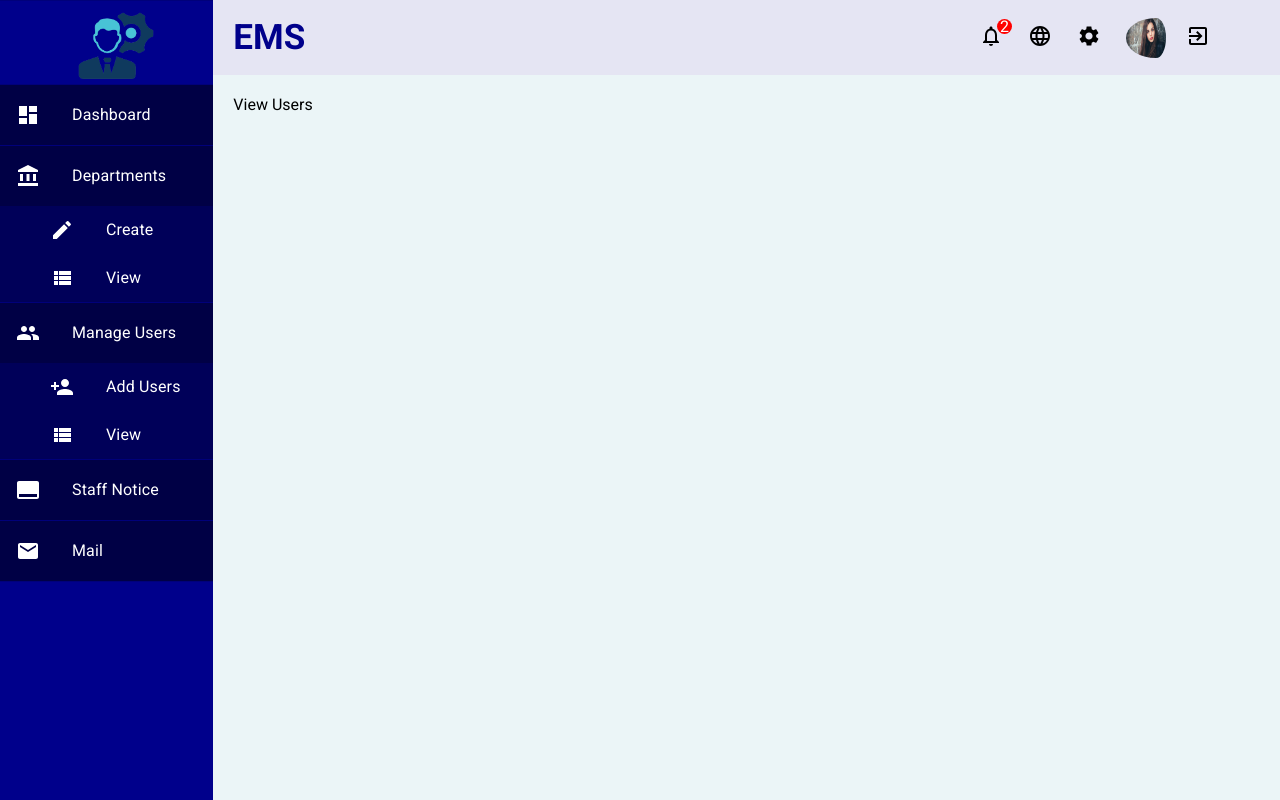
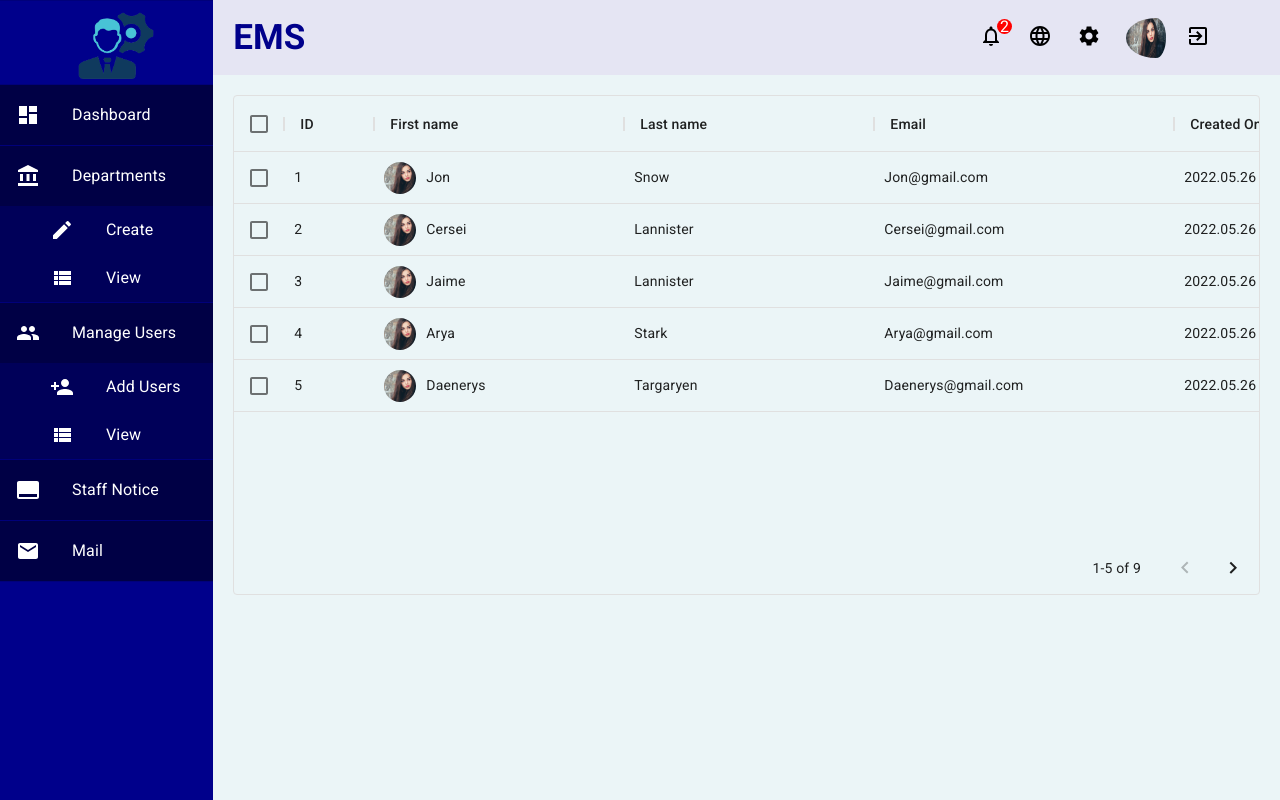
Before and after one commit to sasindusubodhaka/EMS-Sample-Project-Frondend, a React (Create React App) app: page /admin/viewusers in a window 1280 px wide. Shown: the top 800 px of the page. Built offline with nearby package versions, Linux system fonts and the light colour scheme.

Commit message:
userlist

```diff
--- a/package.json
+++ b/package.json
@@ -4,6 +4,7 @@
   "private": true,
   "dependencies": {
     "@material-ui/core": "^4.12.4",
+    "@material-ui/data-grid": "^4.0.0-alpha.37",
     "@material-ui/icons": "^4.11.3",
     "@material-ui/styles": "^4.11.5",
     "@testing-library/jest-dom": "^5.16.4",
--- a/src/components/dataCard/DataCard.js
+++ b/src/components/dataCard/DataCard.js
@@ -18,11 +18,12 @@ const useStyles = makeStyles({
         fontSize: '16px',
     },
     cardContent: {
-        width: '140px',
-        textAlign: 'center',
-        // color: '#fff',
-        // backgroundImage: `linear-gradient(to right, rgba(0, 224, 255, 1), rgba(0, 133, 255, 1))`,
-        fontSize: '18px',
+
+        // textAlign: 'center',
+        // textAlignLast:'center',
+        padding:'30px 10px 10px 85px',
+        backgroundColor: 'rgb(229, 229, 243)',
+        fontSize: '20px',
         fontWeight: 'bold',
         flexGrow: 1,
     },
--- a/src/pages/dashboard/Charts/RegUsersChart.js
+++ b/src/pages/dashboard/Charts/RegUsersChart.js
@@ -20,7 +20,7 @@ const useStyles = makeStyles({
     textAlign:'center',
     fontWeight:'bold',
     alignContent:'center',
-    color:'black'
+    color:'white'
 
   }
 });
@@ -59,7 +59,7 @@ const RegUsersChart = () => {
   {
     return (
       <Card >
-        <CardHeader title={"Monthly Registered Users"} style={{ backgroundColor: 'rgba(0,0,205,0.5)', margin: '0', opacity: '0.9',textAlign: 'center' }} classes={{title: materializeUIClasses.headerTitle}}></CardHeader>
+        <CardHeader title={"Monthly Registered Users"} style={{ backgroundColor: '#000059', margin: '0', opacity: '0.9',textAlign: 'center' }} classes={{title: materializeUIClasses.headerTitle}}></CardHeader>
         <CardContent style={{height:'10cm'}}>
             <Bar
               data={state}
--- a/src/pages/dashboard/Charts/UserTypeChart.js
+++ b/src/pages/dashboard/Charts/UserTypeChart.js
@@ -22,7 +22,7 @@ const useStyles = makeStyles({
     textAlign: 'center',
     fontWeight: 'bold',
     alignContent: 'center',
-    color: 'black',
+    color: 'white',
   },
   chart:{
     height:'100%',
@@ -66,7 +66,7 @@ const UserTypeChart = () => {
   {
     return (
       <Card>
-        <CardHeader title={"Registered User Types"} style={{ backgroundColor: 'rgba(0,0,205,0.5)', opacity: '0.9', textAlign: 'center' }} classes={{ title: materializeUIClasses.headerTitle }} ></CardHeader>
+        <CardHeader title={"Registered User Types"} style={{ backgroundColor: '#000059', opacity: '0.9', textAlign: 'center' }} classes={{ title: materializeUIClasses.headerTitle }} ></CardHeader>
         <CardContent style={{height:'10cm'}}>
             <Pie
               data={state}
--- /dev/null
+++ b/src/pages/manageUsers/user.css
@@ -0,0 +1,11 @@
+.userListUser{
+    display: flex;
+    align-items:center;
+}
+.userListImg{
+    width: 32px;
+    height: 32px;
+    border-radius: 50%;
+    object-fit: cover;
+    margin-right:10px;
+}
--- a/src/pages/manageUsers/view/ViewUsers.js
+++ b/src/pages/manageUsers/view/ViewUsers.js
@@ -1,9 +1,73 @@
 import React from 'react'
+import { DataGrid } from '@material-ui/data-grid';
+import '../user.css'
+const columns = [
+  { field: 'id', headerName: 'ID', width: 90 },
+  {
+    field: 'firstName',
+    headerName: 'First name',
+    width: 250,
+    renderCell:(params)=>{
+      return(
+        <div className='userListUser'>
+          <img className='userListImg' src={params.row.avatar} alt=""/>
+          {params.row.firstName}
+        </div>
+      )
+    }
+  },
+  {
+    field: 'lastName',
+    headerName: 'Last name',
+    width: 250,
+    editable: true,
+  },
+  {
+    field: 'email',
+    headerName: 'Email',
+    width: 300,
+    editable: true,
+  },
+  {
+    field: 'createdOn',
+    headerName: 'Created On',
+    description: 'This column has a value getter and is not sortable.',
+    sortable: false,
+    width: 160,
+    // valueGetter: (params) =>
+    //   `${params.getValue(params.id, 'firstName') || ''} ${params.getValue(params.id, 'lastName') || ''
+    //   }`,
+  },
+  {
+    field: 'role',
+    headerName: 'Role',
+    width: 100,
+    editable: true,
+  }
+];
 
+const rows = [
+  { id: 1, lastName: 'Snow', avatar:'/images/profile.jpg',firstName: 'Jon', email: 'Jon@gmail.com' ,createdOn:'2022.05.26',role:'cleark'},
+  { id: 2, lastName: 'Lannister',avatar:'/images/profile.jpg', firstName: 'Cersei', email: "Cersei@gmail.com" ,createdOn:'2022.05.26',role:'cleark'},
+  { id: 3, lastName: 'Lannister',avatar:'/images/profile.jpg', firstName: 'Jaime', email: 'Jaime@gmail.com',createdOn:'2022.05.26',role:'cleark' },
+  { id: 4, lastName: 'Stark',avatar:'/images/profile.jpg', firstName: 'Arya', email: "Arya@gmail.com" ,createdOn:'2022.05.26',role:'cleark'},
+  { id: 5, lastName: 'Targaryen',avatar:'/images/profile.jpg', firstName: 'Daenerys', email: 'Daenerys@gmail.com',createdOn:'2022.05.26',role:'cleark' },
+  { id: 6, lastName: 'Melisandre',avatar:'/images/profile.jpg', firstName: null, email: 'Melisandre@gmail.com',createdOn:'2022.05.26',role:'cleark' },
+  { id: 7, lastName: 'Clifford', avatar:'/images/profile.jpg',firstName: 'Ferrara', email: 'Ferrara@gmail.com',createdOn:'2022.05.26',role:'cleark' },
+  { id: 8, lastName: 'Frances', avatar:'/images/profile.jpg',firstName: 'Rossini', email: 'Rossini@gmail.com',createdOn:'2022.05.26',role:'cleark' },
+  { id: 9, lastName: 'Roxie',avatar:'/images/profile.jpg', firstName: 'Harvey', email: 'Harvey@gmail.com',createdOn:'2022.05.26',role:'cleark' },
+];
 const ViewUsers = () => {
   return (
-    <div>
-      View Users
+    <div style={{ height: 500, width: '100%'}}>
+      <DataGrid
+        rows={rows}
+        columns={columns}
+        pageSize={5}
+        checkboxSelection
+        disableSelectionOnClick
+
+      />
     </div>
   )
 }
```
Also changed, not shown: 1 other file (tests, documents, lock files or other folders).
